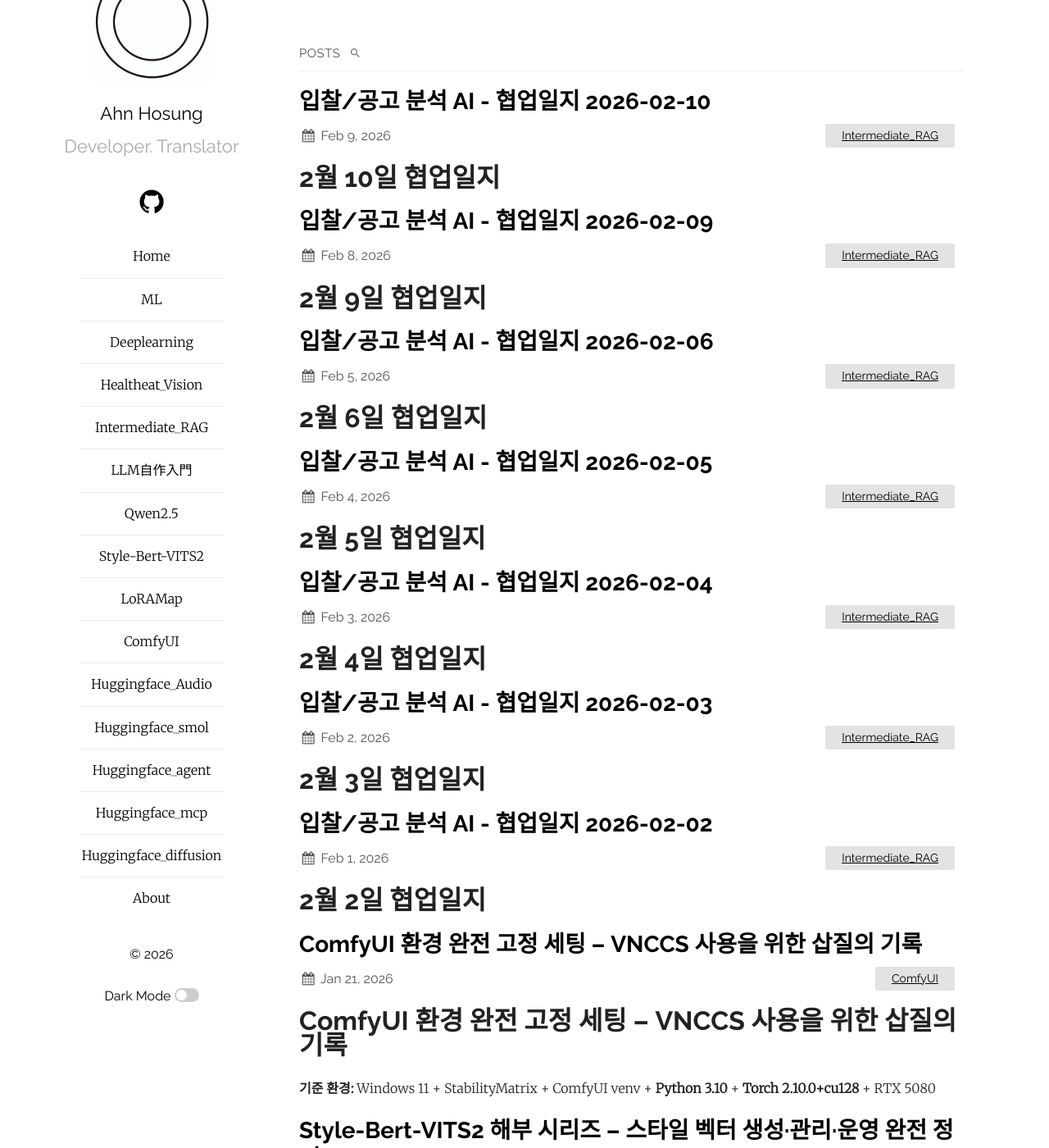
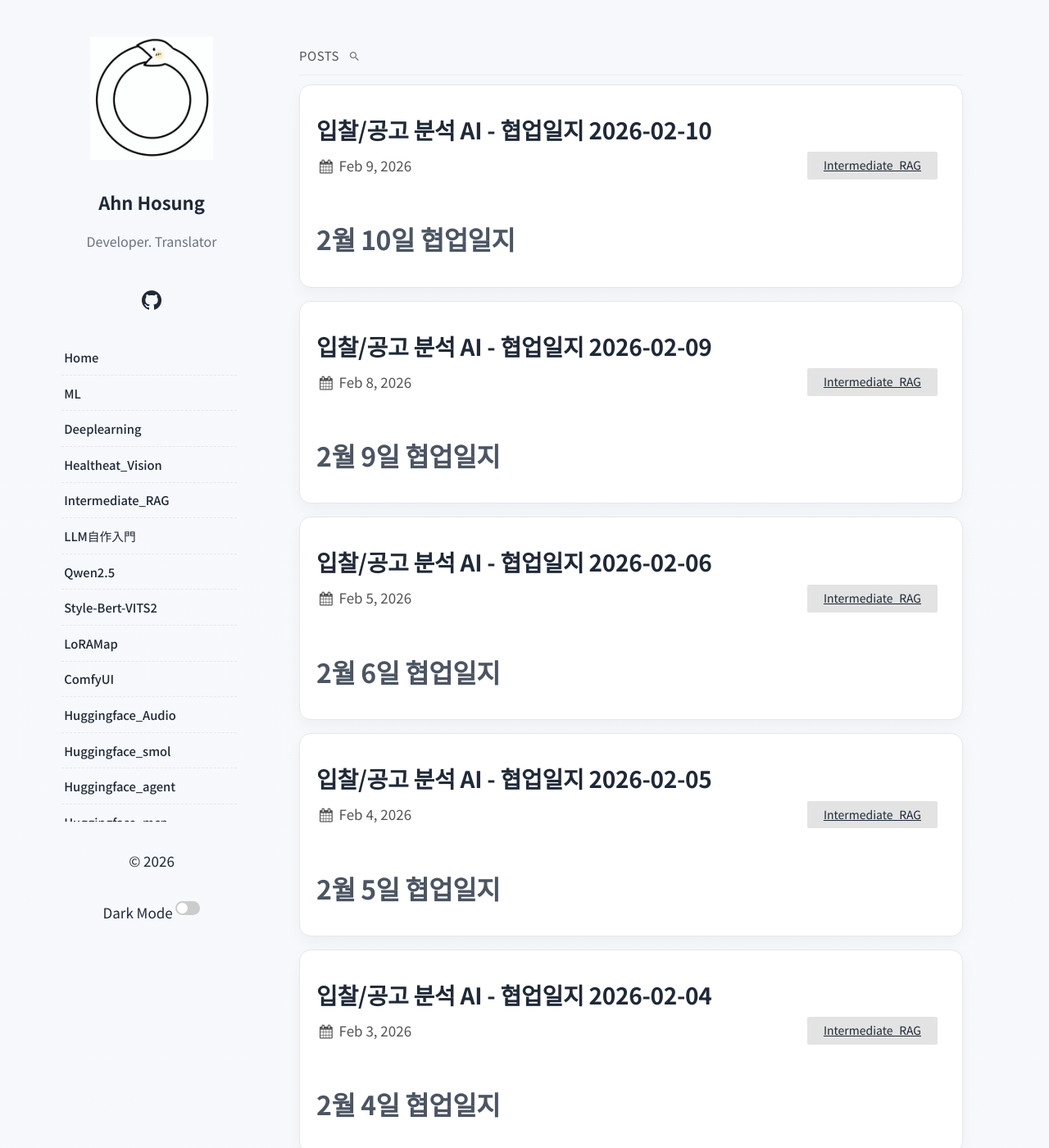
Before and after one commit to hobi2k/hobi2k.github.io, a Jekyll site: the page built from index.md, in a window 1280 px wide and 1400 px high. Shown: the whole window at 82% size. Built offline with Jekyll 4.4.1, drawn with Linux system fonts in a browser that asks for light colours.

Commit message:
feat: 디자인 수정

```diff
--- a/_includes/head.html
+++ b/_includes/head.html
@@ -1,7 +1,9 @@
 <meta charset="UTF-8">
 <meta name="viewport" content="width=device-width, initial-scale=1.0">
 <meta http-equiv="X-UA-Compatible" content="ie=edge">
-<link href="https://fonts.googleapis.com/css?family=Merriweather:300|Raleway:400,700" rel="stylesheet">
+<link rel="preconnect" href="https://fonts.googleapis.com">
+<link rel="preconnect" href="https://fonts.gstatic.com" crossorigin>
+<link href="https://fonts.googleapis.com/css2?family=JetBrains+Mono:wght@400;600&family=Noto+Sans+JP:wght@400;600;700&family=Noto+Sans+KR:wght@400;500;700&family=Noto+Serif+JP:wght@400;600&family=Noto+Serif+KR:wght@400;600&display=swap" rel="stylesheet">
 <link rel="stylesheet" href="{{ "/assets/css/style.css" | relative_url }}">
 <title>{{ page.title | default: site.title }}</title>
 {% seo %}
--- a/_layouts/category.html
+++ b/_layouts/category.html
@@ -20,7 +20,7 @@ layout: default
   {% for post in posts %}
     <li>
       <a href="{{ post.url | relative_url }}">{{ post.title }}</a>
-      <span style="color: gray;">— {{ post.date | date: "%Y-%m-%d" }}</span>
+      <span class="category-date">— {{ post.date | date: "%Y-%m-%d" }}</span>
     </li>
   {% endfor %}
 </ul>
--- a/_sass/dark.scss
+++ b/_sass/dark.scss
@@ -16,6 +16,26 @@
 	}
 	.post p {
 		color: #ddd;
+	}
+
+	.posts > li:not(.posts-labelgroup),
+	.category-list li {
+		background-color: #111827;
+		border-color: #374151;
+	}
+
+	.post blockquote {
+		border-left-color: #4da3ff;
+		background-color: #1f2937;
+	}
+
+	.post code {
+		background-color: #1f2937;
+	}
+
+	.post pre {
+		border-color: #374151;
+		background-color: #111827;
 	}
 
 	.social [class^="icon-"] {
--- a/_sass/plain.scss
+++ b/_sass/plain.scss
@@ -2,7 +2,7 @@
 @import "ext/normalize";
 @import "syntax";
 
-$linkColor: #0a59b0;
+$linkColor: #0b63ce;
 $mobileW: 768px;
 $smallMobileW: 480px;
 $bigScreenW: 1600px;
@@ -15,10 +15,12 @@ $leftWidth: 220px;
 }
 
 body {
-  font-family: "Raleway", sans-serif;
-  font-size: 16px;
-  line-height: 1.2em;
+  font-family: "Noto Sans KR", "Noto Sans JP", sans-serif;
+  font-size: 17px;
+  line-height: 1.7;
+  color: #1f2937;
   margin: 0;
+  background: linear-gradient(180deg, #f6f8fb 0%, #ffffff 40%);
   -webkit-font-smoothing: antialiased;
   -moz-osx-font-smoothing: grayscale;
 }
@@ -31,7 +33,7 @@ video {
 }
 
 a {
-  color: #000;
+  color: #1f2937;
   transition: color 0.3s;
   &:hover {
     color: $linkColor;
@@ -74,11 +76,13 @@ main {
       margin-left: $leftWidth;
       width: 100%;
     }
+    max-width: 960px;
   }
   .about {
     display: flex;
     height: 100vh;
     padding-bottom: 15vh;
+    overflow-y: auto;
     @media screen and (max-width: $mobileW) {
       height: auto;
       padding: 5vh 30px;
@@ -99,15 +103,15 @@ main {
       margin-top: 25px;
       margin-bottom: 0;
       color: #222222;
-      font-weight: normal;
+      font-weight: 700;
     }
     .tagline {
       text-align: center;
-      font-size: 22px;
+      font-size: 16px;
       margin-top: 0px;
-      color: #aaa;
+      color: #6b7280;
       white-space: pre-wrap;
-      line-height: normal;
+      line-height: 1.6;
     }
     img {
       max-width: 150px;
@@ -143,18 +147,22 @@ main {
   }
   li {
     i {
-      font-size: 34px;
+      font-size: 28px;
     }
   }
 }
 
 .navigation {
-  width: 80%;
+  width: 100%;
+  max-width: 230px;
 
   ul {
     list-style-type: none;
     padding: 0;
     margin-top: 0;
+    max-height: 42vh;
+    overflow-y: auto;
+    padding-right: 6px;
 
     li:last-child {
       a {
@@ -164,14 +172,20 @@ main {
 
     a {
       display: block;
-      font-family: 'Merriweather';
-      text-align: center;
-      padding: 1rem 0;
+      font-family: "Noto Sans KR", "Noto Sans JP", sans-serif;
+      text-align: left;
+      font-size: 0.92rem;
+      font-weight: 500;
+      padding: 0.55rem 0.2rem;
       text-decoration: none;
-      border-bottom: 1px solid #ececec;
+      border-bottom: 1px dashed #e5e7eb;
 
       @media screen and (max-width: $mobileW) {
-        padding: 2rem 0;
+        border-bottom: 0;
+        text-align: center;
+        padding: 0.5rem 0.85rem;
+        border: 1px solid #e5e7eb;
+        border-radius: 999px;
       }
     }
   }
@@ -225,6 +239,7 @@ main {
   line-height: 1.2em;
   font-size: 28px;
   margin-bottom: 10px;
+  letter-spacing: -0.01em;
 }
 .posts,
 .post-container {
@@ -241,21 +256,33 @@ main {
 }
 .post-container {
   padding-left: 30px;
+  max-width: 860px;
 }
 .post {
-  font-family: "Merriweather", sans-serif;
-  font-weight: 300;
-  color: #222;
+  font-family: "Noto Serif KR", "Noto Serif JP", serif;
+  font-weight: 400;
+  color: #1f2937;
   line-height: 1.9em;
+  letter-spacing: 0.01em;
   p {
-    margin-top: 10px;
+    margin-top: 12px;
+    margin-bottom: 14px;
+  }
+  ul, ol {
+    margin: 0.3rem 0 1.1rem 1.2rem;
+    padding-left: 0.6rem;
+  }
+  li {
+    margin-bottom: 0.35rem;
   }
   a {
     color: $linkColor;
-    text-decoration: none;
-    transition: border-bottom 0.4s;
+    text-decoration: underline;
+    text-decoration-thickness: 0.08em;
+    text-underline-offset: 0.14em;
+    transition: opacity 0.2s;
     &:hover {
-      border-bottom: 0.5px solid $linkColor;
+      opacity: 0.82;
     }
   }
   h1,
@@ -264,7 +291,43 @@ main {
   h4,
   h5,
   h6 {
-    font-family: Raleway, sans-serif;
+    font-family: "Noto Sans KR", "Noto Sans JP", sans-serif;
+    line-height: 1.35;
+    letter-spacing: -0.015em;
+    margin-top: 1.6em;
+    margin-bottom: 0.55em;
+  }
+  h1 { font-size: 2rem; }
+  h2 { font-size: 1.58rem; }
+  h3 { font-size: 1.26rem; }
+  blockquote {
+    margin: 1.2rem 0;
+    padding: 0.75rem 1rem;
+    border-left: 4px solid #0b63ce;
+    background: #f7faff;
+    border-radius: 8px;
+  }
+  img {
+    border-radius: 10px;
+    box-shadow: 0 8px 20px rgba(15, 23, 42, 0.1);
+    margin: 0.8rem 0;
+  }
+  pre {
+    padding: 1rem 1.1rem;
+    border: 1px solid #e5e7eb;
+    border-radius: 12px;
+    overflow-x: auto;
+  }
+  code {
+    font-family: "JetBrains Mono", Consolas, Menlo, monospace;
+    font-size: 0.9em;
+    background: #f3f4f6;
+    border-radius: 6px;
+    padding: 0.15em 0.34em;
+  }
+  pre code {
+    background: transparent;
+    padding: 0;
   }
 }
 .posts-labelgroup {
@@ -285,6 +348,57 @@ main {
   overflow: hidden;
   transition: width 0.1s;
 }
+
+.posts > li:not(.posts-labelgroup) {
+  background: #ffffff;
+  border: 1px solid #e5e7eb;
+  border-radius: 14px;
+  padding: 1.15rem 1.25rem;
+  margin-bottom: 1rem;
+  box-shadow: 0 8px 20px rgba(15, 23, 42, 0.04);
+  transition: transform 0.2s, box-shadow 0.2s;
+  &:hover {
+    transform: translateY(-2px);
+    box-shadow: 0 16px 30px rgba(15, 23, 42, 0.08);
+  }
+}
+
+.posts > li .post {
+  font-family: "Noto Sans KR", "Noto Sans JP", sans-serif;
+  color: #4b5563;
+  line-height: 1.75;
+}
+
+.category-title {
+  margin-top: 2.3rem;
+  margin-bottom: 0.9rem;
+  font-size: 1.85rem;
+  letter-spacing: -0.02em;
+}
+
+.category-list ul {
+  list-style: none;
+  padding-left: 0;
+  margin-top: 0.75rem;
+}
+
+.category-list li {
+  display: flex;
+  justify-content: space-between;
+  gap: 12px;
+  flex-wrap: wrap;
+  padding: 0.8rem 0.9rem;
+  border-radius: 10px;
+  border: 1px solid #e5e7eb;
+  background: #fff;
+  margin-bottom: 0.6rem;
+}
+
+.category-date {
+  color: #6b7280;
+  font-size: 0.9rem;
+}
+
 table {
   th, td {
     padding: 8px 13px;
@@ -300,6 +414,9 @@ footer {
   display: none;
 }
 @media screen and (max-width: $mobileW) {
+  body {
+    font-size: 16px;
+  }
   .about {
     .about-header.condensed {
       align-items: start;
@@ -315,13 +432,27 @@ footer {
         }
       }
       .tagline {
-        font-size: 18px;
+        font-size: 14px;
         margin-bottom: 0px;
       }
     }
     .about-footer.condensed {
       display: none;
     }
+  }
+  .navigation ul {
+    display: flex;
+    flex-wrap: wrap;
+    gap: 8px;
+    max-height: none;
+    overflow: visible;
+    padding-right: 0;
+  }
+  .post-container {
+    padding-left: 0;
+  }
+  .posts > li:not(.posts-labelgroup) {
+    padding: 0.95rem 1rem;
   }
   footer.condensed {
     display: flex;
```
